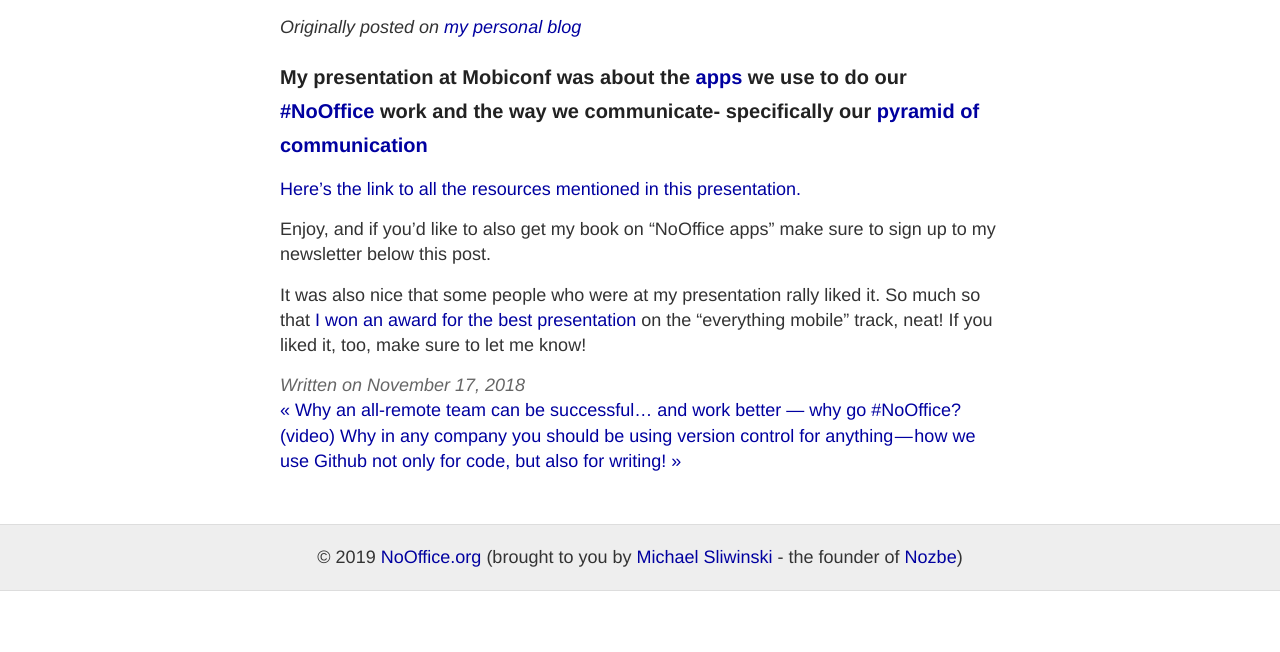
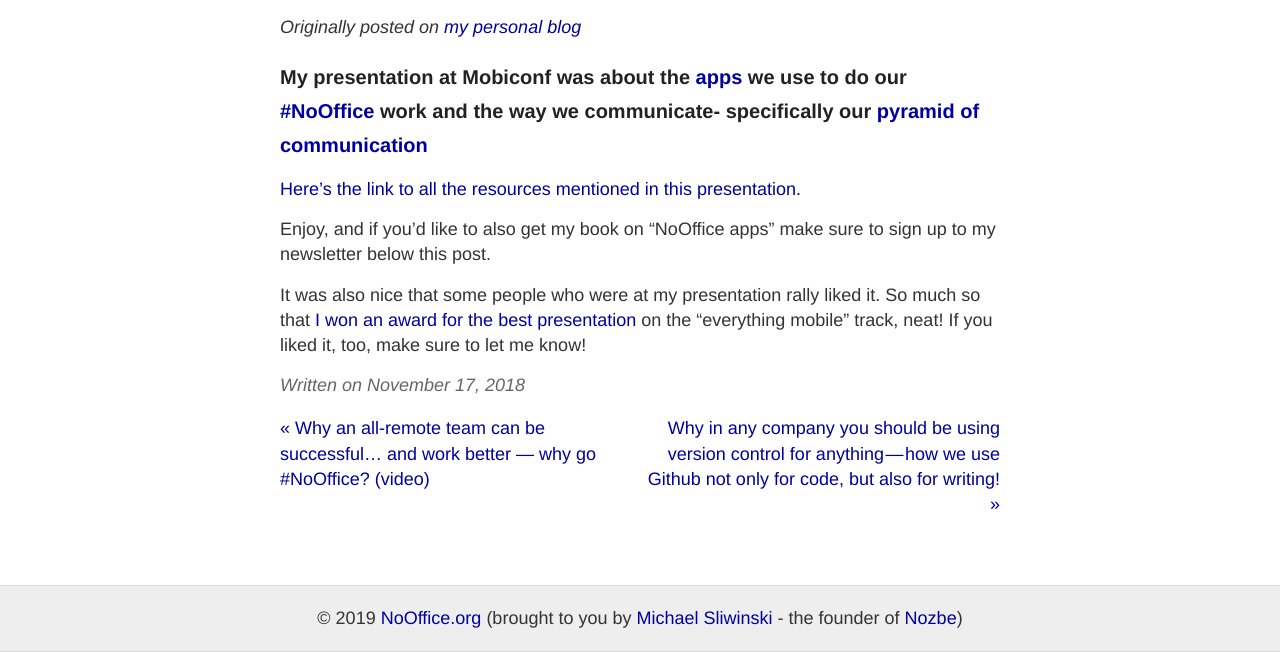
Before and after one commit to Nozbe/NoOffice.org, a Jekyll site: the page built from _posts/2018-11-17-mobiconfvideo.md, in a window 1280 px wide. Shown: the part 923-1575 px from the top of the page. Built offline with Jekyll 4.4.1, drawn with Linux system fonts in a browser that asks for light colours; before the commit the page ends 1514 px from its top, so only the background shows below that.

Commit message:
next prev fixes

```diff
--- a/_layouts/post.html
+++ b/_layouts/post.html
@@ -15,7 +15,7 @@
 
 </article>
 
-<div id="nav_post">
+<div class="nav_post">
   {% if page.previous.url %}
     <a href="{{page.previous.url}}">&laquo; {{page.previous.title}}</a>
   {% endif %}
--- a/style.scss
+++ b/style.scss
@@ -279,7 +279,7 @@
   }
 }
 
-nav_post {
+.nav_post {
   display: block;
   width: auto;
   overflow: hidden;
@@ -289,10 +289,21 @@
     width: 50%;
     float: left;
     margin: 1em 0;
+
+    @include mobile {
+      float: none;
+      width: 100%;
+    }
+
   }
 
   .next {
     text-align: right;
+
+    @include mobile {
+      text-align: center;
+    }
+
   }
 }
 
```
